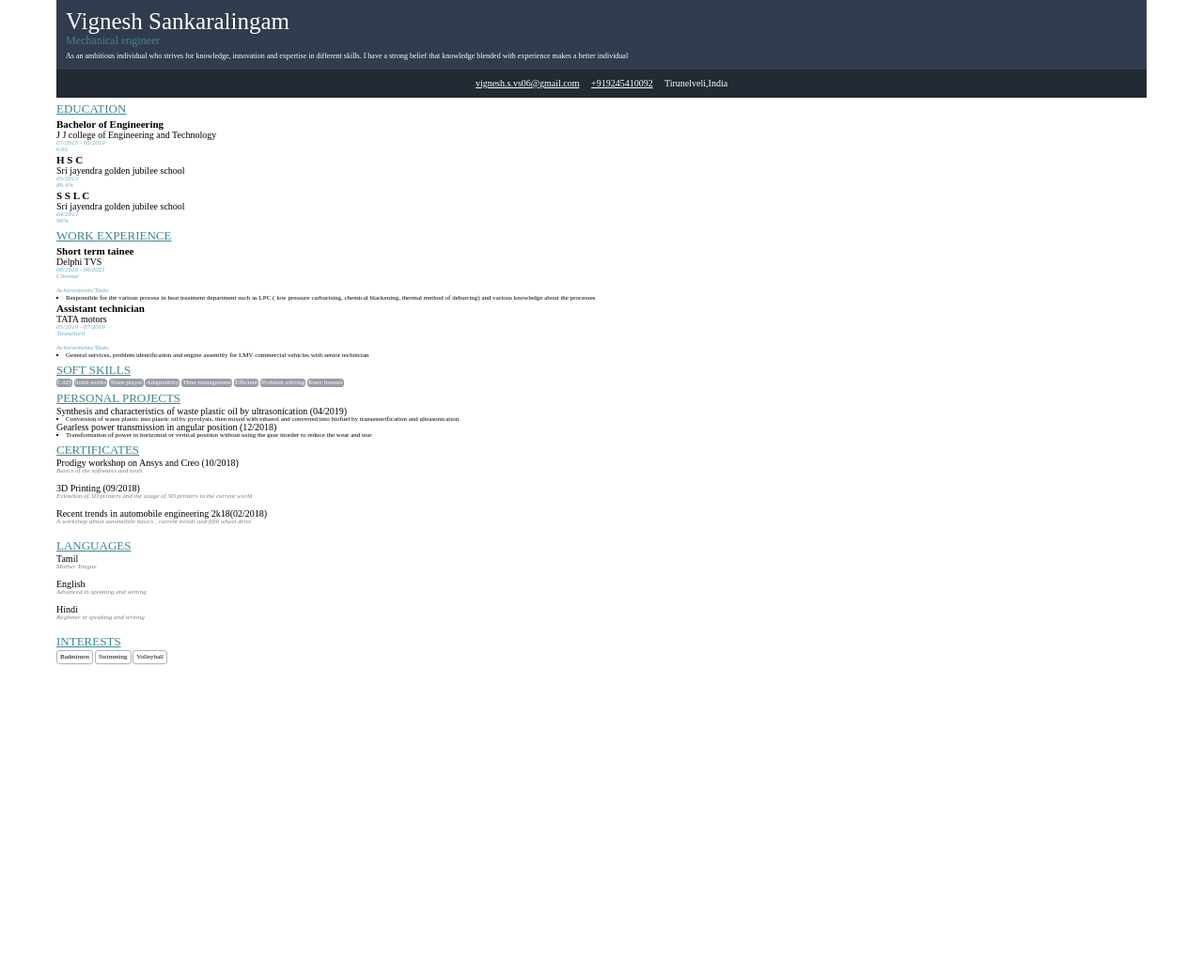
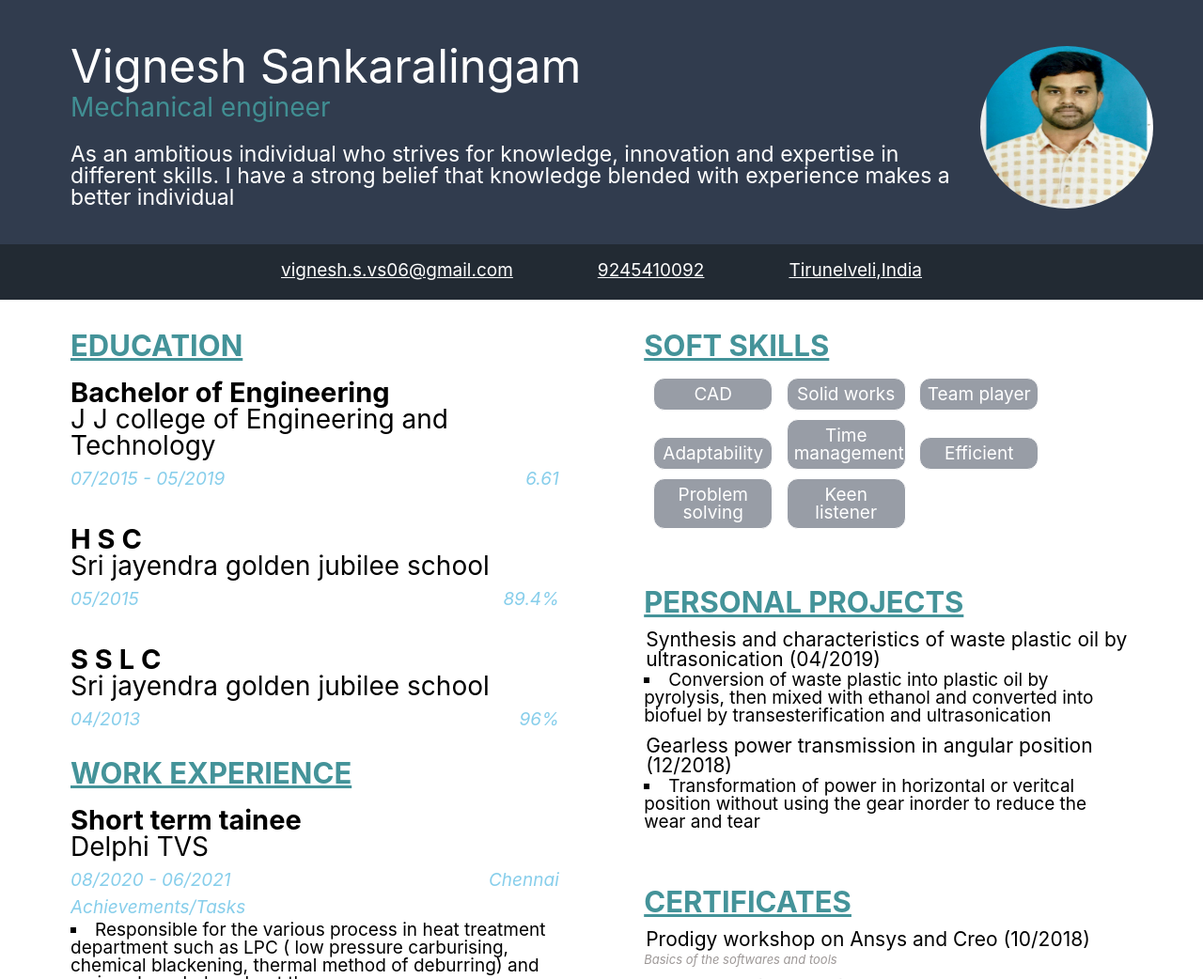
Before and after one commit to FabevyVel/fsd-06-project-1, a website: page vignesh/index.html in a window 1280 px wide. Shown: the top 1042 px of the page at 94% size. Before the commit the page ends 800 px from the top, so only its background shows below. Drawn offline with Linux system fonts and the light colour scheme; files that its build step writes are made by us from their sources.

Commit message:
changes by using layout/

```diff
--- a/selvakumar/css/main.css
+++ b/selvakumar/css/main.css
@@ -91,7 +91,7 @@ ul li{
     padding: 3px;
 }
 
-.blocks li{
+.blocks-1 li{
     display: inline-block;
     border: 1px solid white;
     border-radius: 5px;
--- a/vignesh/css/main.css
+++ b/vignesh/css/main.css
@@ -1,87 +1,163 @@
-#header {
-  margin: 0px 60px 0px 60px;
+body{
+  background-image: url(../images/resume.jpg);
+  background-position: center top;
+  height: 1750px;
+}
+.header {
   background-color: #313c4e;
-  padding: 10px;
+  height: 260px;
 }
-#header h1 {
-  font-size: 25px;
+.main-section{
+  height: 1363px;
+  padding: 33px;
+  background-color: white
+  ;
+}
+.container {
+  width: 1130px;
+  margin: 0px auto;
+  font-family: -apple-system, BlinkMacSystemFont, 'Segoe UI', Roboto, Oxygen, Ubuntu, Cantarell, 'Open Sans', 'Helvetica Neue', sans-serif;
+}
+.flex-container {
+  display: flex;
+}
+.sb {
+  justify-content: space-between;
+}
+.header h1 {
+  color: white;
+  font-size: 49px;
+  padding-bottom: 5px;
+  padding-top: 46px;
+}
+.header h4 {
+  color: #418f93;
+  font-size: 28px;
+}
+.header p {
+  color: white;
+  font-size: 23px;
+  padding: 25px 0px;
+  width: 113%;
+}
+.image {
+  padding: 49px;
+}
+.image img {
+  border-radius: 100%;
+  width: 184px;
+  height: 173px;
+}
+.contacts {
+  background-color: #222a33;
+  height: 23px;
+  padding: 18px;
+  font-size: 19px;
+}
+.center {
+  justify-content: center;
+}
+.contacts a {
+  color: white;
+  padding: 45px;
+}
+.col82 {
+  width: 74%;
+}
+.col12 {
+  width: 10%;
+}
+.se {
+  justify-content: space-between;
+}
+.sa{
+  justify-content: space-around;
+}
+.col48 {
+  width: 46%;
+}
+.content-section h2 {
+  font-weight: bold;
+  color: #449399;
+  font-size: 31px;
+  text-decoration: underline;
+  padding-bottom: 12px;
+}
+.content-section h3 {
+  padding-top: 8px;
+  font-weight: bold;
+  font-size: 29px;
+}
+.content-section p {
+  font-size: 28px;
+  padding-bottom: 7px;
+
+}
+.sub-highlight {
+  font-style: italic;
+  color: skyblue;
+  font-size: 19px;
+  display: inline-block;
+  padding: 5px 0px;
+}
+ul li {
+  font-size: 19px;
+  list-style: square;
+  list-style-position: inside;
+  padding-bottom: 10px;
+}
+.blocks li {
+  display: inline-block;
+  border: 1px solid white;
+  border-radius: 12px;
+  background-color: #989da6;
+  width: 111px;
+  text-align: center;
+  padding: 7px;
+  margin: 7px 0px 2px 10px;
   color: white;
 }
-#header h4 {
-  color: #3e8593;
-  font-size: 12px;
-  padding-top: 2px;
+.sub-highlight-2 {
+  font-style: italic;
+  font-size: 13px;
+  color: #9d9897;
+  display: inline-block;
+  padding-bottom: 11px;
 }
-#header p {
-  font-size: 8px;
-  color: white;
-  padding-top: 7px;
+.blocks-1 li{
+    border: 2px solid #989da6;
+    border-radius: 12px;
+    display: inline-block;
+    padding: 10px;
 }
-.content-section h2 {
-  text-decoration: underline;
-  color: #3e8593;
-  font-size: 13px;
-  padding-top: 5px;
-  padding-bottom: 3px;
-}
-#contacts {
-  margin: 0px 60px 0px 60px;
-  background-color: #222a33;
-  color: white;
-  text-align: center;
-  font-size: 10px;
-  word-spacing: 10px;
-  padding: 10px;
-}
-#contacts a {
-  color: white;
-}
-#main-section {
-  margin: 0px 0px 0px 60px;
-}
-#main-section h3 {
-  color: black;
-  font-weight: bolder;
-  font-size: 11px;
-  padding-bottom: 1px;
-  padding-top: 2px;
-}
-.content-type-1-section-1 p {
-  font-size: 10px;
-}
-.content-type-1-section-1 h6 {
-  font-size: 7px;
-  font-style: italic;
-  color: #807e7e;
+.blocks{
   padding-bottom: 10px;
 }
-.left-section .sub-highlight{
+.highlight-1 .sub-highlight{
+padding-bottom: 32px;
+}
+.highlight-1 p{
+  padding bottom: 5px;
+}
+.content-type-1-section-1 h6{
   font-style: italic;
-  font-size: 7px;
-  color: #61aabf;
-  display: block;
+  font-size: 13px;
+  color: #9d9897;
+  padding-bottom: 10px;
 }
-#main-section ul {
-  font-size: 7px;
-  list-style-type: square;
-  list-style-position: inside;
+.content-type-1-wrap {
+  display: flex;
+  flex-wrap: wrap;
+  width: 81%;
+  justify-content: space-between;
 }
-.left-section .sub-highlight-1 {
-  font-style: italic;
-  font-size: 7px;
-  color: #61aabf;
+.right-side .content-section{
+  padding-bottom: 50px;
 }
-.right-section .blocks li {
-  display: inline-block;
-  border: 1px solid #989da6;
-  border-radius: 3px;
-  background-color: #989da6;
-  color: white;
+.right-side p{
+  font-size: 21px;
+  padding: 2px;
 }
-.right-section .blocks-1 li {
-  display: inline-block;
-  border: 1px solid #b2b2b2;
-  border-radius: 3px;
-  padding: 3px;
-  color: black;
+.right-side h6{
+  padding-bottom: 5px;
 }
--- a/vignesh/index.html
+++ b/vignesh/index.html
@@ -4,45 +4,69 @@
     <meta charset="UTF-8" />
     <meta http-equiv="X-UA-Compatible" content="IE=edge" />
     <meta name="viewport" content="width=device-width, initial-scale=1.0" />
-    <title>Vignesh's Resume</title>
+    <title>Vignesh.layout</title>
+    <link rel="stylesheet" href="css/main.css" />
     <link rel="stylesheet" href="css/reset.css" />
-    <link rel="stylesheet" href="css/main.css" />
   </head>
-
   <body>
-    <div id="header">
+    <div class="header">
+      <div class="container">
+        <div class="flex-container sb">
+          <div class="left-item col82">
+            <div>
               <h1>Vignesh Sankaralingam</h1>
               <h4>Mechanical engineer</h4>
               <p>
-        As an ambitious individual who strives for knowledge, innovation and
-        expertise in different skills. I have a strong belief that knowledge
-        blended with experience makes a better individual
+                As an ambitious individual who strives for knowledge, innovation
+                and expertise in different skills. I have a strong belief that
+                knowledge blended with experience makes a better individual
               </p>
             </div>
-    <div id="contacts">
-      <a href="mailto:vignesh.s.vs06@gmail.com">vignesh.s.vs06@gmail.com</a>
-      <a href="tel:+919245410092">+919245410092</a>
-      <span>Tirunelveli,India</span>
           </div>
-    <div id="main-section">
-      <div class="left-section">
+          <div class="image col12">
+            <img src="images/image.jpg" alt="Vignesh Image">
+          </div>
+        </div>
+      </div>
+    </div>
+    <div class="contacts">
+      <div class="container">
+        <div class="flex-container center">
+          <div>
+            <a href="mailto:vignesh.s.vs06@gmail.com"
+              >vignesh.s.vs06@gmail.com</a
+            >
+          </div>
+          <div>
+            <a href="tel:+919245410092">9245410092</a>
+          </div>
+          <div>
+            <a href="location">Tirunelveli,India</a>
+          </div>
+        </div>
+      </div>
+    </div>
+    <div class="main-section">
+      <div class="container">
+        <div class="flex-container sb">
+          <div class="left-side col48">
             <!--education starts-->
             <div class="content-section">
+              <div>
                 <h2>EDUCATION</h2>
-          <div class="content-type-1">
-            <div class="content-type-1-section-1">
+              </div>
+              <div class="content-section-1">
+                <div class="content-type-1-section-1 highlight-1">
                   <h3>Bachelor of Engineering</h3>
                   <p>J J college of Engineering and Technology</p>
-              <div>
-                <div>
+                  <div class="flex-container sb">
                     <span class="sub-highlight">07/2015 - 05/2019</span>
                     <span class="sub-highlight">6.61</span>
-                </div>
                   </div>
                   <div class="content-type-1-section-1">
                     <h3>H S C</h3>
                     <p>Sri jayendra golden jubilee school</p>
-                <div>
+                    <div class="flex-container sb">
                       <span class="sub-highlight">05/2015</span>
                       <span class="sub-highlight">89.4%</span>
                     </div>
@@ -50,59 +74,64 @@
                   <div class="content-type-1-section-1">
                     <h3>S S L C</h3>
                     <p>Sri jayendra golden jubilee school</p>
-                <div>
+                    <div class="flex-container sb">
                       <span class="sub-highlight">04/2013</span>
                       <span class="sub-highlight">96%</span>
                     </div>
                   </div>
                 </div>
               </div>
+            </div>
             <!--education ends-->
-          <!--work experience starts-->
+            <!--experience starts-->
             <div class="content-section">
+              <div>
                 <h2>WORK EXPERIENCE</h2>
-            <div class="content-type-1">
+              </div>
+              <div class="content-section-1">
                 <div class="content-type-1-section-1">
                   <h3>Short term tainee</h3>
                   <p>Delphi TVS</p>
-                <div>
+                  <div class="flex-container sb">
                     <span class="sub-highlight">08/2020 - 06/2021</span>
                     <span class="sub-highlight">Chennai</span>
                   </div>
-                <span class="sub-highlight-1">Achievements/Tasks</span>
+                  <span class="sub-highlight">Achievements/Tasks</span>
                   <ul>
                     <li>
                       Responsible for the various process in heat treatment
-                    department such as LPC ( low pressure carburising, chemical
-                    blackening, thermal method of deburring) and various
-                    knowledge about the processes
+                      department such as LPC ( low pressure carburising,
+                      chemical blackening, thermal method of deburring) and
+                      various knowledge about the processes
                     </li>
                   </ul>
                 </div>
                 <div class="content-type-1-section-1">
                   <h3>Assistant technician</h3>
                   <p>TATA motors</p>
-                <div>
+                  <div class="flex-container sb">
                     <span class="sub-highlight">05/2019 - 07/2019</span>
                     <span class="sub-highlight">Tirunelveli</span>
                   </div>
-                <span class="sub-highlight-1">Achievements/Tasks</span>
+                  <span class="sub-highlight">Achievements/Tasks</span>
                   <ul>
                     <li>
-                    General services, problem identification and engine assembly
-                    for LMV commercial vehicles with senior technician
+                      General services, problem identification and engine
+                      assembly for LMV commercial vehicles with senior
+                      technician
                     </li>
                   </ul>
                 </div>
               </div>
             </div>
-          <!--work experience ends-->
+            <!--experience ends-->
           </div>
+          <div class="right-side col48">
+            <!--soft skill starts-->
+            <div class="content-section">
+              <div>
+                <h2>SOFT SKILLS</h2>
               </div>
-      <div class="right-section">
-        <!--soft skills starts-->
-        <div class="content-section">
-          <h2>SOFT SKILLS</h2>
               <div class="content-type-1">
                 <div class="blocks">
                   <ul>
@@ -118,11 +147,13 @@
                 </div>
               </div>
             </div>
-        <!--soft skills ends-->
+            <!--soft skill ends-->
             <!--personal projects starts-->
             <div class="content-section">
+              <div>
                 <h2>PERSONAL PROJECTS</h2>
-          <div class="content-type-1">
+              </div>
+              <div class="content-section-1">
                 <div class="content-type-1-section-1">
                   <p>
                     Synthesis and characteristics of waste plastic oil by
@@ -137,7 +168,9 @@
                   </ul>
                 </div>
                 <div class="content-type-1-section-1">
-              <p>Gearless power transmission in angular position (12/2018)</p>
+                  <p>
+                    Gearless power transmission in angular position (12/2018)
+                  </p>
                   <ul>
                     <li>
                       Transformation of power in horizontal or veritcal position
@@ -150,51 +183,61 @@
             <!--personal projects ends-->
             <!--certificates starts-->
             <div class="content-section">
+              <div>
                 <h2>CERTIFICATES</h2>
+              </div>
               <div class="content-type-1">
                 <div class="content-type-1-section-1">
                   <p>Prodigy workshop on Ansys and Creo (10/2018)</p>
-              <h6>Basics of the softwares and tools</h6>
+                  <div>
+                    <span class="sub-highlight-2"
+                      >Basics of the softwares and tools</span
+                    >
+                  </div>
                 </div>
                 <div class="content-type-1-section-1">
                   <p>3D Printing (09/2018)</p>
-              <h6>
-                Evloution of 3D printers and the usage of 3D printers in the
-                current world
-              </h6>
+                  <div>
+                    <span class="sub-highlight-2"
+                      >A workshop about automobile basics , current trends and
+                      fifth wheel drive</span
+                    >
+                  </div>
                 </div>
                 <div class="content-type-1-section-1">
                   <p>Recent trends in automobile engineering 2k18(02/2018)</p>
-              <h6>
-                A workshop about automobile basics , current trends and fifth
-                wheel drive
-              </h6>
+                  <div>
+                    <span class="sub-highlight-2"
+                      >A workshop about automobile basics , current trends and
+                      fifth wheel drive</span
+                    >
+                  </div>
                 </div>
               </div>
             </div>
             <!--certificates ends-->
-        <!--languages starts-->
+            <!--language starts-->
             <div class="content-section">
               <h2>LANGUAGES</h2>
-          <div class="content-type-1">
+              <div class="content-type-1-wrap">
                 <div class="content-type-1-section-1">
                   <p>Tamil</p>
                   <h6>Mother Tongue</h6>
                 </div>
                 <div class="content-type-1-section-1">
+                  <p>Hindi</p>
+                  <h6>Beginner in speaking and writing</h6>
+                </div>
+                <div class="content-type-1-section-1">
                   <p>English</p>
                   <h6>Advanced in speaking and writing</h6>
-            </div>
-            <div class="content-type-1-section-1">
-              <p>Hindi</p>
-              <h6>Beginner in speaking and writing</h6>
                 </div>
               </div>
             </div>
             <!--languages ends-->
-        <!--interests starts-->
+            <!--interest starts-->
             <div class="content-section">
-          <h2>INTERESTS</h2>
+              <div><h2>INTERESTS</h2></div>
               <div class="content-type-1">
                 <div class="blocks-1">
                   <ul>
@@ -205,7 +248,9 @@
                 </div>
               </div>
             </div>
-        <!--interests ends-->
+            <!--interest ends-->
+          </div>
+        </div>
       </div>
     </div>
   </body>
```
Also changed, not shown: vignesh/layout.html (deleted, +0 -246 lines), vignesh/images/resume.jpg (added). Lines whose indentation alone changed are shown as unchanged.
